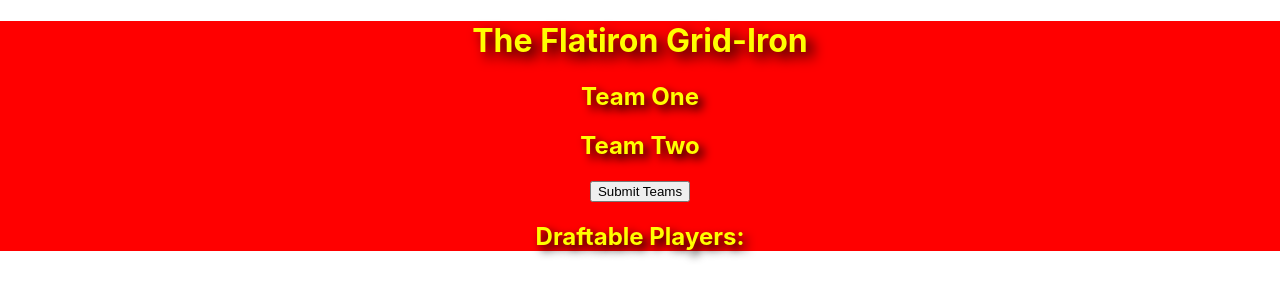
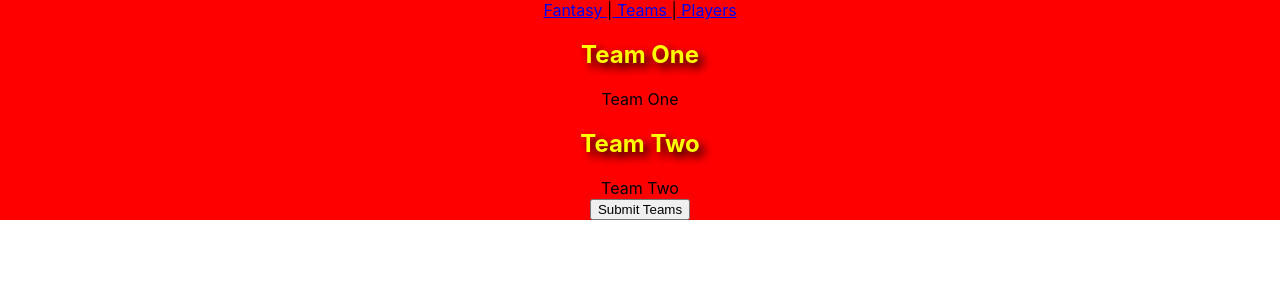
Before and after one commit to AKaltsch/project-3-frontend, a React (Create React App) app in the folder fantasy-frontend/: page /teams in a window 1280 px wide. Shown: the top 300 px of the page. Built offline with nearby package versions, Linux system fonts and the light colour scheme; no server answers.

Commit message:
new-braanch

```diff
--- a/fantasy-frontend/package.json
+++ b/fantasy-frontend/package.json
@@ -8,6 +8,7 @@
     "@testing-library/user-event": "^12.8.3",
     "react": "^17.0.2",
     "react-dom": "^17.0.2",
+    "react-router-dom": "^5.3.0",
     "react-scripts": "4.0.3",
     "web-vitals": "^1.1.2"
   },
--- a/fantasy-frontend/src/App.css
+++ b/fantasy-frontend/src/App.css
@@ -23,6 +23,7 @@
   justify-content: center;
   font-size: calc(10px + 2vmin);
   color:white;
+
 }
 
 .App-link {
--- a/fantasy-frontend/src/App.js
+++ b/fantasy-frontend/src/App.js
@@ -1,15 +1,15 @@
-import logo from './logo.svg';
-import './App.css';
+import logo from './logo.svg'
+import './App.css'
 import { useState, useEffect } from 'react'
 import PlayerContainer from './components/PlayerContainer'
 import TeamOneContainer from './components/TeamOneContainer'
 import TeamTwoContainer from './components/TeamTwoContainer'
-import TeamContainer from './components/TeamContainer';
+import TeamContainer from './components/TeamContainer'
+import { BrowserRouter as Router, Switch, Route, Link } from 'react-router-dom'
 
 const myAPI = 'http://localhost:9292'
 
 function App() {
-
   const [players, setPlayers] = useState([])
 
   const [teamOne, setTeamOne] = useState([])
@@ -18,46 +18,75 @@ function App() {
   const [teams, setTeams] = useState([])
 
   function addToTeamOne(playerToAdd) {
-    setTeamOne(([...teamOne, playerToAdd]))
+    setTeamOne([...teamOne, playerToAdd])
     console.log(teamOne)
   }
 
   function addToTeamTwo(playerToAdd) {
-    setTeamTwo(([...teamTwo, playerToAdd]))
+    setTeamTwo([...teamTwo, playerToAdd])
     console.log(teamTwo)
   }
 
-  function handleSubmit([arr1, arr2]) {
-    fetch(myAPI, {
-      method: "POST",
-      headers: {
-        Accept: "*/*",
-        "Content-type": "application/json"
-      },
-      body: JSON.stringify([arr1, arr2]),
-    })
-    .then(res => res.json())
-    .then(([arr1, arr2]) => setTeams([...teams, [arr1, arr2]]))
+  function handleSubmit(e) {
+    e.preventDefault()
+    console.log(e)
   }
 
-  useEffect(() =>
-    fetch(`${myAPI}/players`)
-      .then(res => res.json())
-      .then(data => setPlayers(data)),
-    [])
+  // function handleSubmit() {
+  //   fetch(myAPI, {
+  //     method: 'POST',
+  //     headers: {
+  //       Accept: '*/*',
+  //       'Content-type': 'application/json',
+  //     },
+  //     body: JSON.stringify([arr1, arr2]),
+  //   })
+  //     .then((res) => res.json())
+  //     .then(([arr1, arr2]) => setTeams([...teams, [arr1, arr2]]))
+  // }
 
-
+  useEffect(
+    () =>
+      fetch(`${myAPI}/players`)
+        .then((res) => res.json())
+        .then((data) => setPlayers(data)),
+    [],
+  )
 
   return (
-    <div className="App">
-      <h1> The Flatiron Grid-Iron</h1>
-      <TeamContainer teamOne={teamOne} teamTwo={teamTwo} />
-      <h2>Draftable Players:</h2>
-      <div className="Player-Container">
-        <PlayerContainer players={players} addToTeamOne={addToTeamOne} addToTeamTwo={addToTeamTwo} />
+    <Router>
+      <div className="App">
+        <header className="app-header">
+          <Link to="/"> Fantasy </Link>|<Link to="/teams"> Teams </Link>|
+          <Link to="/players"> Players </Link>
+        </header>
+        <main>
+          <Switch>
+            <Route exact path="/">
+              <h1> The Flatiron Grid-Iron</h1>
+            </Route>
+            <Route path="/teams">
+              <TeamContainer
+                teamOne={teamOne}
+                teamTwo={teamTwo}
+                handleSubmit={handleSubmit}
+              />
+            </Route>
+            <Route path="/players">
+              <h2>Draftable Players:</h2>
+              <div className="player-container">
+                <PlayerContainer
+                  players={players}
+                  addToTeamOne={addToTeamOne}
+                  addToTeamTwo={addToTeamTwo}
+                />
+              </div>
+            </Route>
+          </Switch>
+        </main>
       </div>
-    </div>
-  );
+    </Router>
+  )
 }
 
-export default App;
+export default App
--- a/fantasy-frontend/src/components/TeamContainer.js
+++ b/fantasy-frontend/src/components/TeamContainer.js
@@ -1,18 +1,23 @@
-import TeamOneContainer from "./TeamOneContainer";
-import TeamTwoContainer from "./TeamTwoContainer";
+import TeamOneContainer from './TeamOneContainer'
+import TeamTwoContainer from './TeamTwoContainer'
 
-export default function TeamContainer({ teamOne, teamTwo }) {
+export default function TeamContainer({ teamOne, teamTwo, handleSubmit }) {
   return (
     <div>
+      <form onSubmit={() => handleSubmit()}>
       <h2>Team One</h2>
+        <label htmlFor="team-one">Team One</label>
           <div className="Team1-Container">
             <TeamOneContainer players={teamOne} />
           </div>
+
         <h2>Team Two</h2>
-        <div>
+        <label htmlFor="team-two">Team Two</label>
+        <div className="Team2-Container">
           <TeamTwoContainer players={teamTwo} />
         </div>
-        <button>Submit Teams</button>
+        <button type="submit">Submit Teams</button>
+      </form>
     </div>
   )
 }
```
Also changed, not shown: 1 other file (tests, documents, lock files or other folders). Lines whose indentation alone changed are shown as unchanged.
